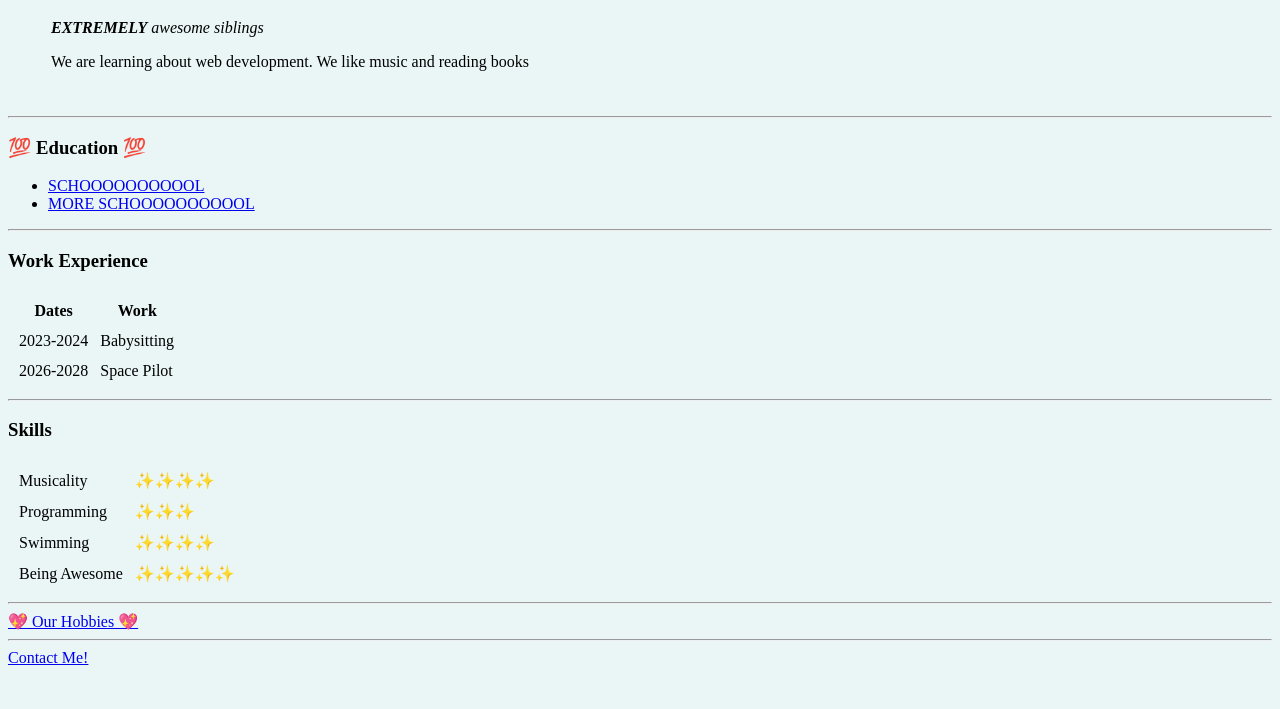
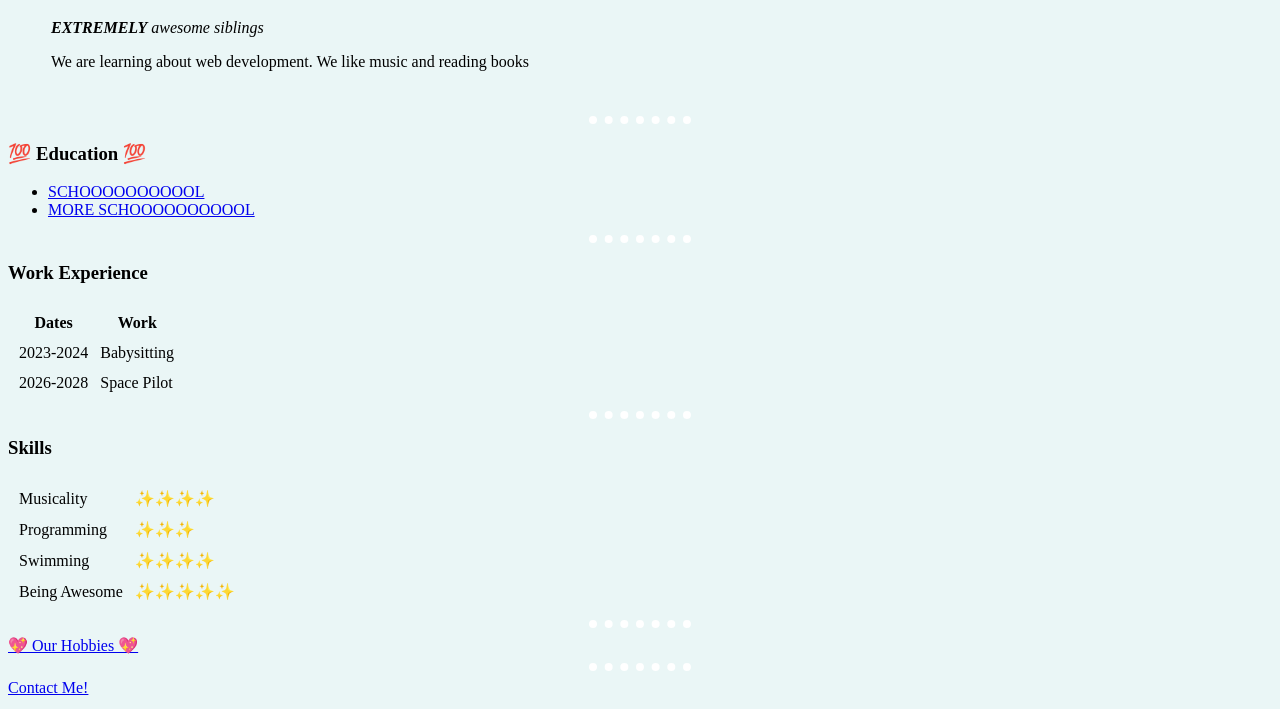
Before and after one commit to aprzhang/webDev, a plain HTML site: page index.html in a window 1280 px wide. Shown: the part 91-800 px from the top of the page. Drawn offline with Linux system fonts and the light colour scheme.

Commit message:
hr dottedwhite 8 px

```diff
--- a/index.html
+++ b/index.html
@@ -7,6 +7,17 @@
   <style>
     body {
       background-color: #EAF6F6;
+    }
+    hr {
+      border-style: dotted none none;
+      height: 0px;
+      border-color: white;
+      border-width: 8px;
+      width: 8%;
+    }
+
+    img {
+      height: 330px;
     }
   </style>
 
```
